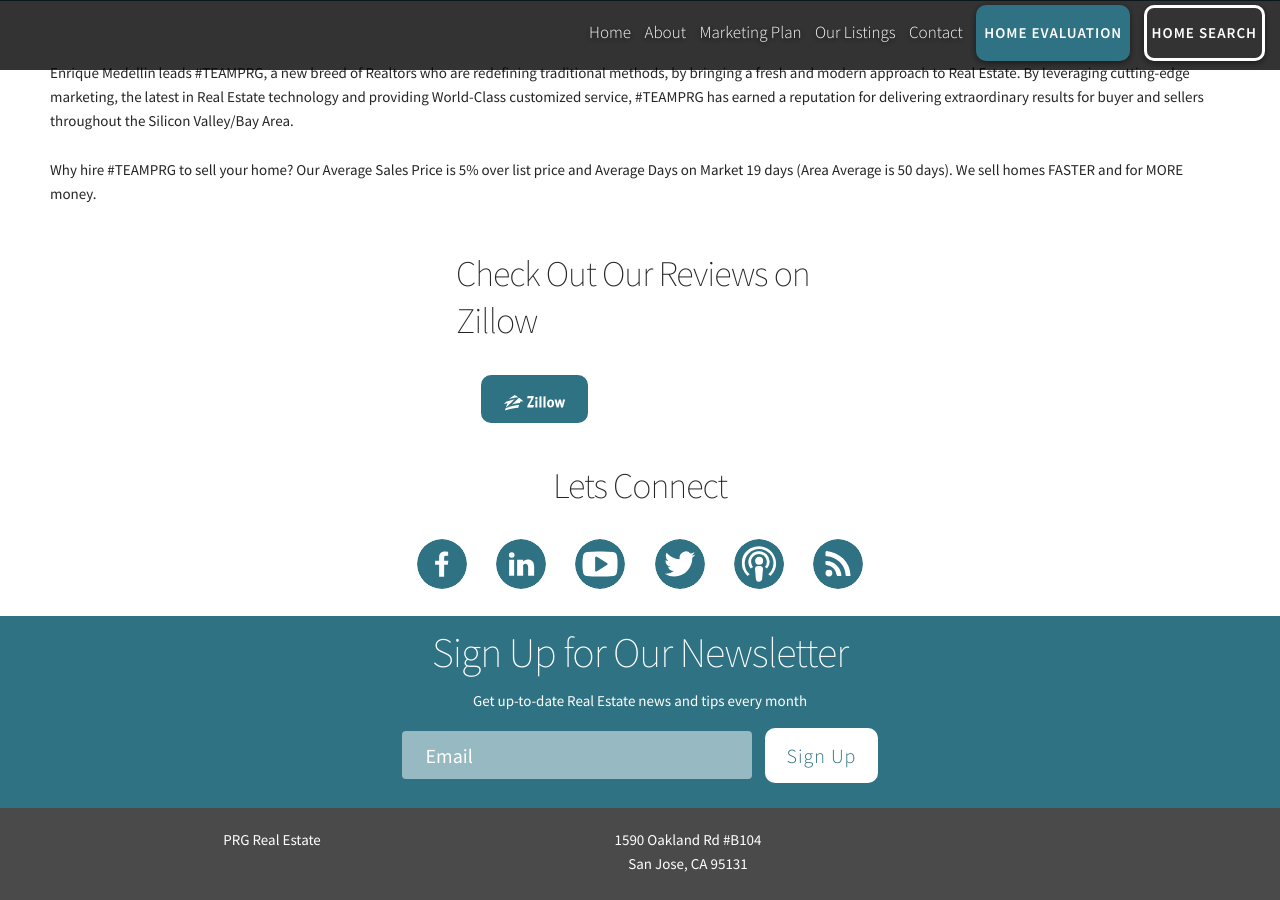
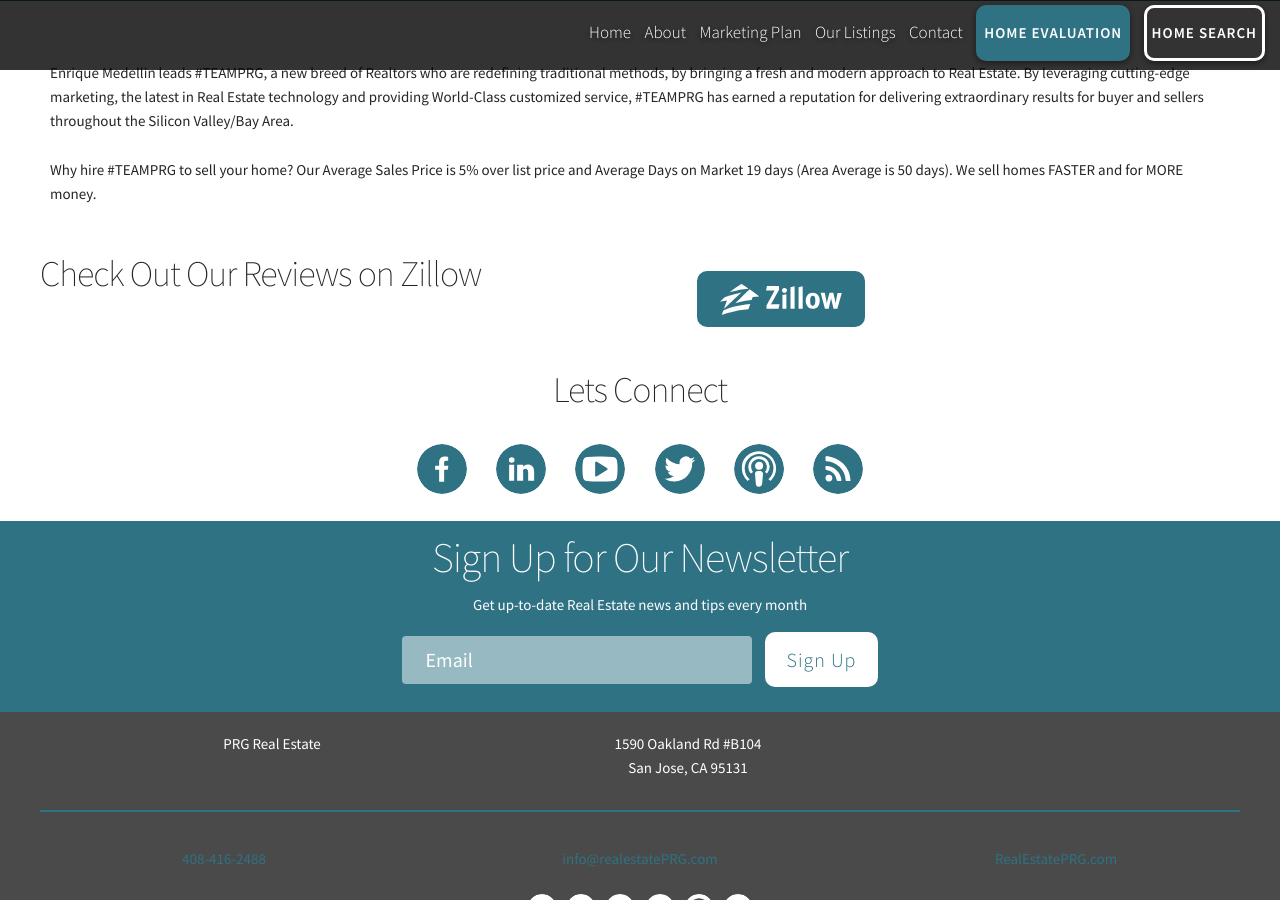
Before and after one commit to Vyralmarketing/Escrow, a Jekyll site: the page built from about.md, in a window 1280 px wide and 900 px high, scrolled down 569 px. Built offline with Jekyll 4.4.1, drawn with Linux system fonts in a browser that asks for light colours.

Commit message:
Updated '/_layouts/about.html' via CloudCannon

```diff
--- a/_layouts/about.html
+++ b/_layouts/about.html
@@ -34,13 +34,17 @@
     </main>
     <div class="container">
       <div class="row">
-        <div class="four columns offset-by-four">
-             {% if site.data.settings.review_sm_icons == false %}
+          {% if site.data.settings.review_sm_icons == false %}
+        <div class="six columns">
+
                        <h3>Check Out Our Reviews on Zillow</h3>
-      {% include review-buttons.html %}
-    {% endif %}
+
 
         </div>
+        <div class="six columns">
+             {% include review-buttons.html %}
+        </div>
+        {% endif %}
       </div>
     </div>
 
```
